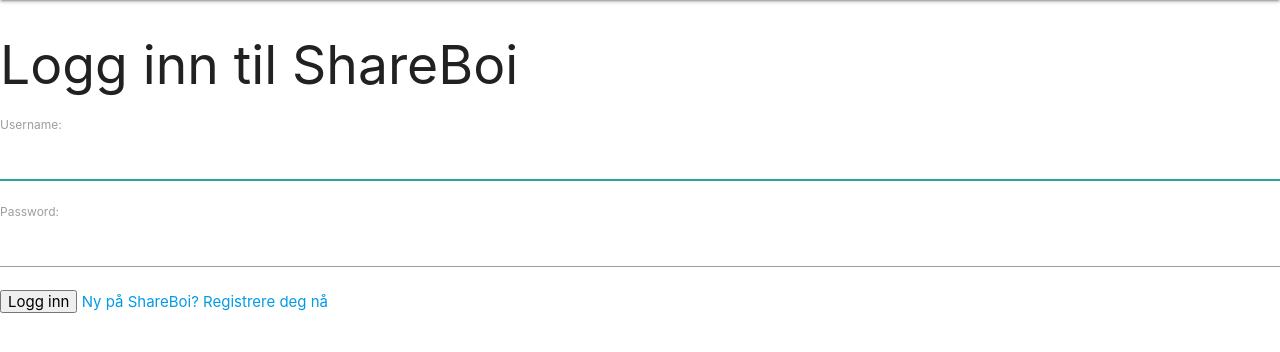
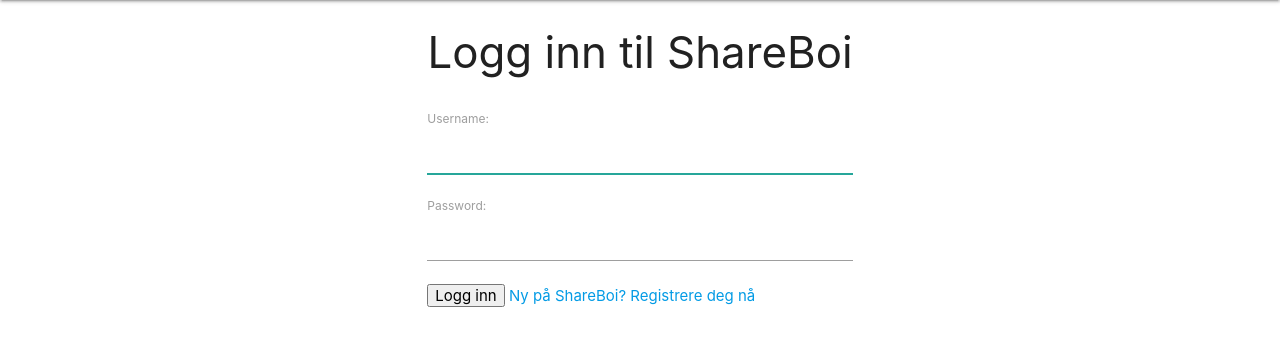
Before and after one commit to marhaal/School-project, a Django app: page /login/ in a window 1280 px wide. Shown: the part 64-416 px from the top of the page. Run offline with Django 3.2, Linux system fonts and the light colour scheme.

Commit message:
Centered login and signup

```diff
--- a/Webside/forms.py
+++ b/Webside/forms.py
@@ -10,7 +10,8 @@ class RequestsForm(forms.ModelForm):
         fields=('title', 'text',)
 
 class SignUpForm(UserCreationForm):
-    email = forms.EmailField(max_length=254, help_text='Kreves. Skriv inn en gyldig emailadresse.')
+    email = forms.EmailField(max_length=254)
+    GENDERS = ((1, "Mann"), (2, "Kvinne"))
     gender = forms.CharField(required=True)
     age = forms.CharField(required=True)
 
--- a/Webside/templates/registration/login.html
+++ b/Webside/templates/registration/login.html
@@ -1,16 +1,14 @@
 {% extends 'webside/base.html' %}
-{% load static %}
-
-<link rel="stylesheet" type="text/css" href="{% static 'mysite/style.css' %}">
-
-
 
 {% block content %}
-  <h2>Logg inn til ShareBoi</h2>
+  <h3 class="center">Logg inn til ShareBoi</h3>
   {% if form.errors %}
+      <p class="center" style="color: red">Brukernavnet og passordet ditt matcheet ikke. Vennligst prøv igjen.</p>
+      {% endif %}
       <div class="container">
-    <p style="color: red">Brukernavnet og passordet ditt matcheet ikke. Vennligst prøv igjen.</p>
-  {% endif %}
+      <div class="row valign-wrapper">
+        <div class="col s6 offset-s3 valign">
+            <div class="card-content white-text">
       <form method="post">
         {% csrf_token %}
         <input type="hidden" name="next" value="{{ next }}" />
@@ -27,7 +25,10 @@
           </p>
           {% endfor %}
           <button type="submit">Logg inn</button>
-    </div>
     <a href="{% url 'signup' %}">Ny på ShareBoi? Registrere deg nå</a>
   </form>
+</div>
+</div>
+</div>
+</div>
 {% endblock %}
```
Also changed, not shown: Webside/templates/webside/signup.html (+9 -1 lines), Webside/views.py (+4 -4 lines). Lines whose indentation alone changed are shown as unchanged.
